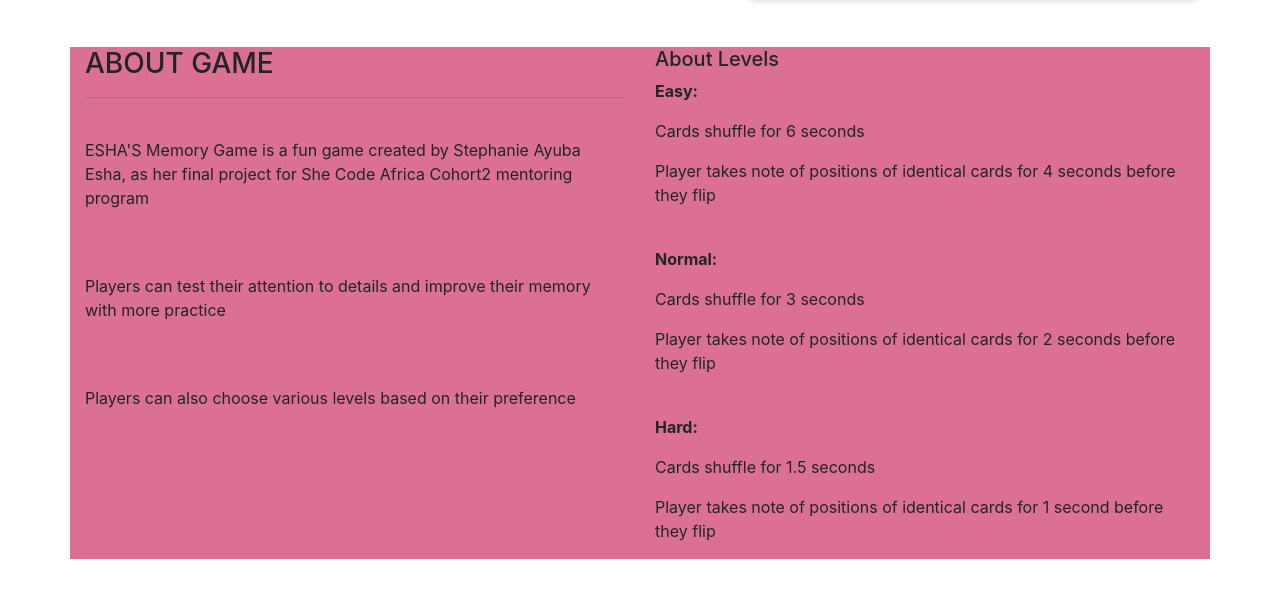
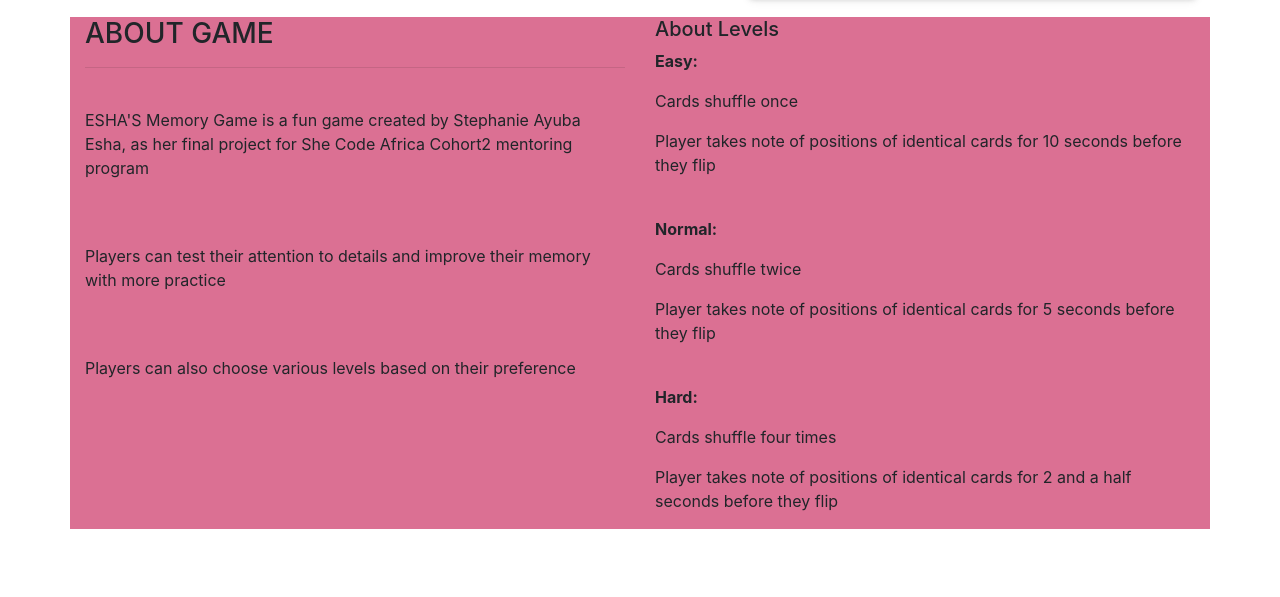
Before and after one commit to stephanieesha/Brain_Teaser, a plain HTML site: page Nav_pages/About.html in a window 1280 px wide. Shown: the part 79-676 px from the top of the page. Drawn offline with nearby package versions, Linux system fonts and the light colour scheme; some packages are replaced by stand-ins of ours; files that its build step writes are made by us from their sources; a script that the page names is missing; files whose address does not match are found by name.

Commit message:
version2.0

```diff
--- a/Nav_pages/About.html
+++ b/Nav_pages/About.html
@@ -37,7 +37,7 @@
             </div>
         </div>
 
-        <div class="row" style="background-color: #DB7093; margin-top: 50px;">
+        <div class="row" style="background-color: #DB7093; margin-top: 20px;">
             <div class="col-12">
                 <div class="row">
                     <div class="col-md-6 col-sm-12 col-xs-12">
@@ -50,16 +50,16 @@
                     <div class="col-md-6 col-sm-12 col-xs-12">
                         <h5>About Levels</h5>
                         <p><b> Easy:</b></p>
-                        <p> Cards shuffle for 6 seconds</p>
-                        <p> Player takes note of positions of identical cards for 4 seconds before they flip</p><br>
+                        <p> Cards shuffle once</p>
+                        <p> Player takes note of positions of identical cards for 10 seconds before they flip</p><br>
 
                         <p><b> Normal:</b></p>
-                        <p> Cards shuffle for 3 seconds</p>
-                        <p> Player takes note of positions of identical cards for 2 seconds before they flip</p><br>
+                        <p> Cards shuffle twice</p>
+                        <p> Player takes note of positions of identical cards for 5 seconds before they flip</p><br>
 
                         <p><b> Hard:</b></p>
-                        <p> Cards shuffle for 1.5 seconds</p>
-                        <p> Player takes note of positions of identical cards for 1 second before they flip</p>
+                        <p> Cards shuffle four times</p>
+                        <p> Player takes note of positions of identical cards for 2 and a half seconds before they flip</p>
                     </div>
                 </div>
 
```
Also changed, not shown: Page2/page2.js (+4 -4 lines).
